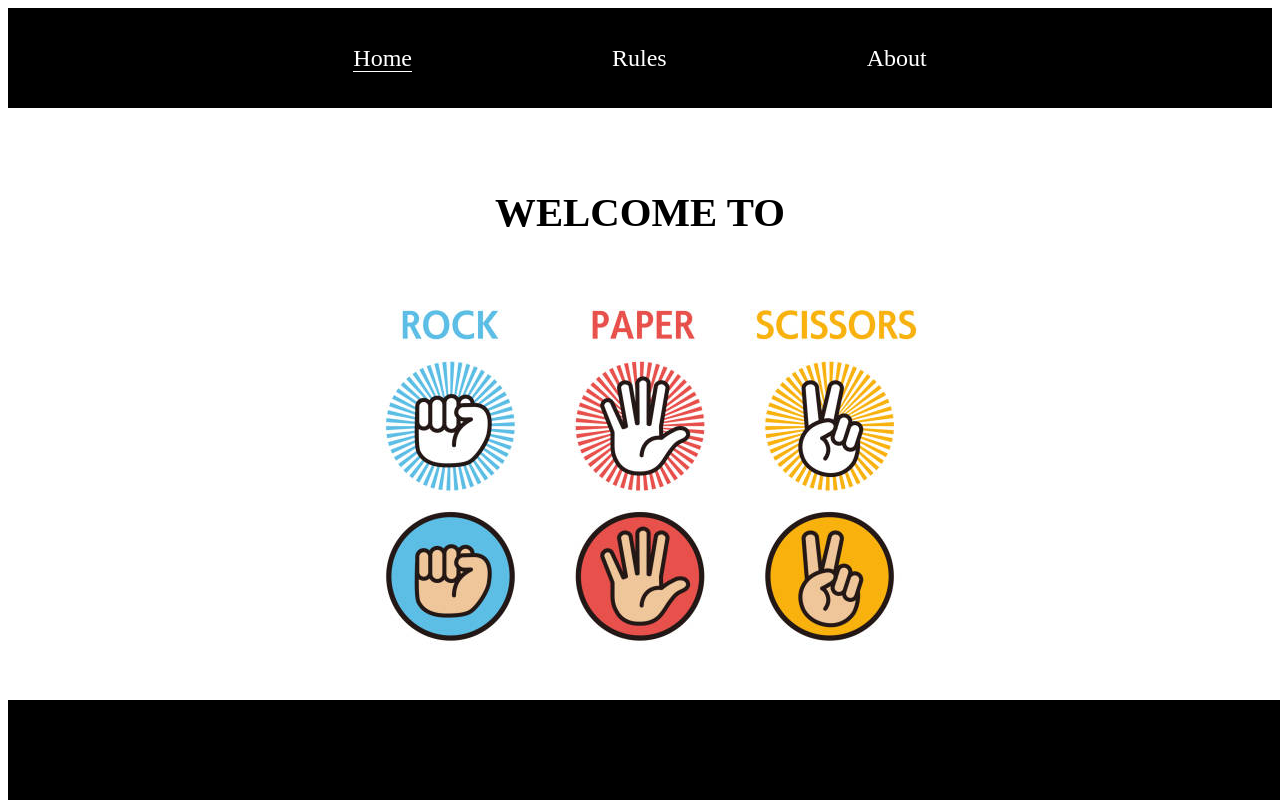
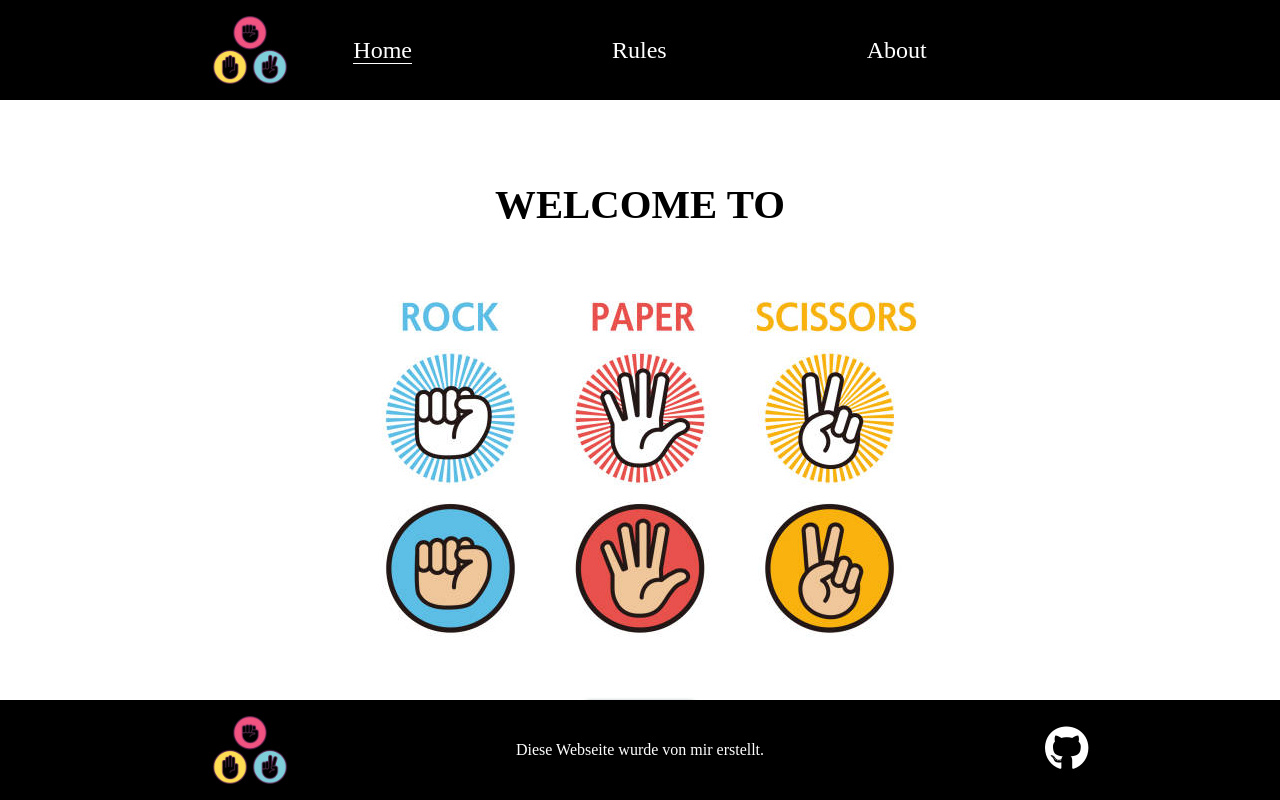
Before and after one commit to SalMod91/try, a plain HTML site: page index.html in a window 1280 px wide. Drawn offline with Linux system fonts and the light colour scheme.

Commit message:
feat: add header and footer in rules/about pages

```diff
--- a/assets/css/style.css
+++ b/assets/css/style.css
@@ -1,3 +1,8 @@
+body {
+    margin: 0;
+    padding: 0;
+}
+
 #header {
     display: flex;
     justify-content: center;
@@ -171,15 +176,6 @@
     width: 600px;
 }
 
-#footer {
-    display: flex;
-    height: 100px;
-    background-color: black;
-    position: fixed;
-    bottom: 0;
-    width: 100%;
-}
-
 #rules-container, #about-section {
     display: flex;
     margin: 0 auto;
@@ -190,3 +186,43 @@
 #rules-container li {
     list-style: none;
 }
+
+#footer {
+    display: flex;
+    justify-content: space-between;
+    align-items: center;
+    background-color: black;
+    height: 100px;
+    color: white;
+    position: fixed;
+    bottom: 0;
+    width: 100%;
+}
+
+.footer-left,
+.footer-center,
+.footer-right {
+    flex: 1;
+    text-align: center;
+}
+
+.footer-left img {
+    max-width: 100px;
+}
+
+.footer-right a {
+    text-decoration: none;
+    color: white;
+    font-size: 280%;
+}
+
+.footer-right a:hover {
+    color: #a0d8e0;
+}
+
+.logo {
+    max-width: 100px;
+    position: absolute;
+    left: 200px;
+    top: 0px;
+}
--- a/index.html
+++ b/index.html
@@ -4,11 +4,15 @@
     <meta charset="UTF-8">
     <meta name="viewport" content="width=device-width, initial-scale=1.0">
     <link rel="stylesheet" href="assets/css/style.css">
+    <link rel="icon" href="assets/images/favicon.ico" type="image/x-icon">
     <title>R/P/S</title>
 </head>
 <body>
     <header id="header">
         <nav>
+            <a href="index.html">
+                <img src="assets/images/logo.png" alt="Logo" class="logo">
+            </a>
             <ul id="ul">
                 <li>
                     <a href="index.html" id="active-page">Home</a>
@@ -61,10 +65,27 @@
             </div>
         </section>
     </main>
-    <footer id="footer">
-        <p class="footer-text">Diese Webseite wurde von einen Zwerg hergestellt.</p>
+    <footer id="footer" class="footer-flex">
+        <div class="footer-left">
+            <!-- Logo or any other content on the left -->
+            <a href="index.html">
+                <img src="assets/images/logo.png" alt="Logo" class="logo">
+            </a>
+        </div>
+        <div class="footer-center">
+            <!-- Your statement in the center -->
+            <p class="footer-text">Diese Webseite wurde von mir erstellt.</p>
+        </div>
+        <div class="footer-right">
+            <!-- Link on the right -->
+            <a href="https://github.com/SalMod91" target="_blank">
+                <i class="fab fa-github"></i>
+            </a>
+        </div>
     </footer>
+
     <!-- Script -->
+    <script src="https://kit.fontawesome.com/aeb00995c9.js" crossorigin="anonymous"></script>
     <script src="assets/js/script.js"></script>
 </body>
 </html>
```
Also changed, not shown: about.html (+22 -1 lines), rules.html (+22 -1 lines), assets/images/favicon.ico (added), assets/images/logo.png (added).
